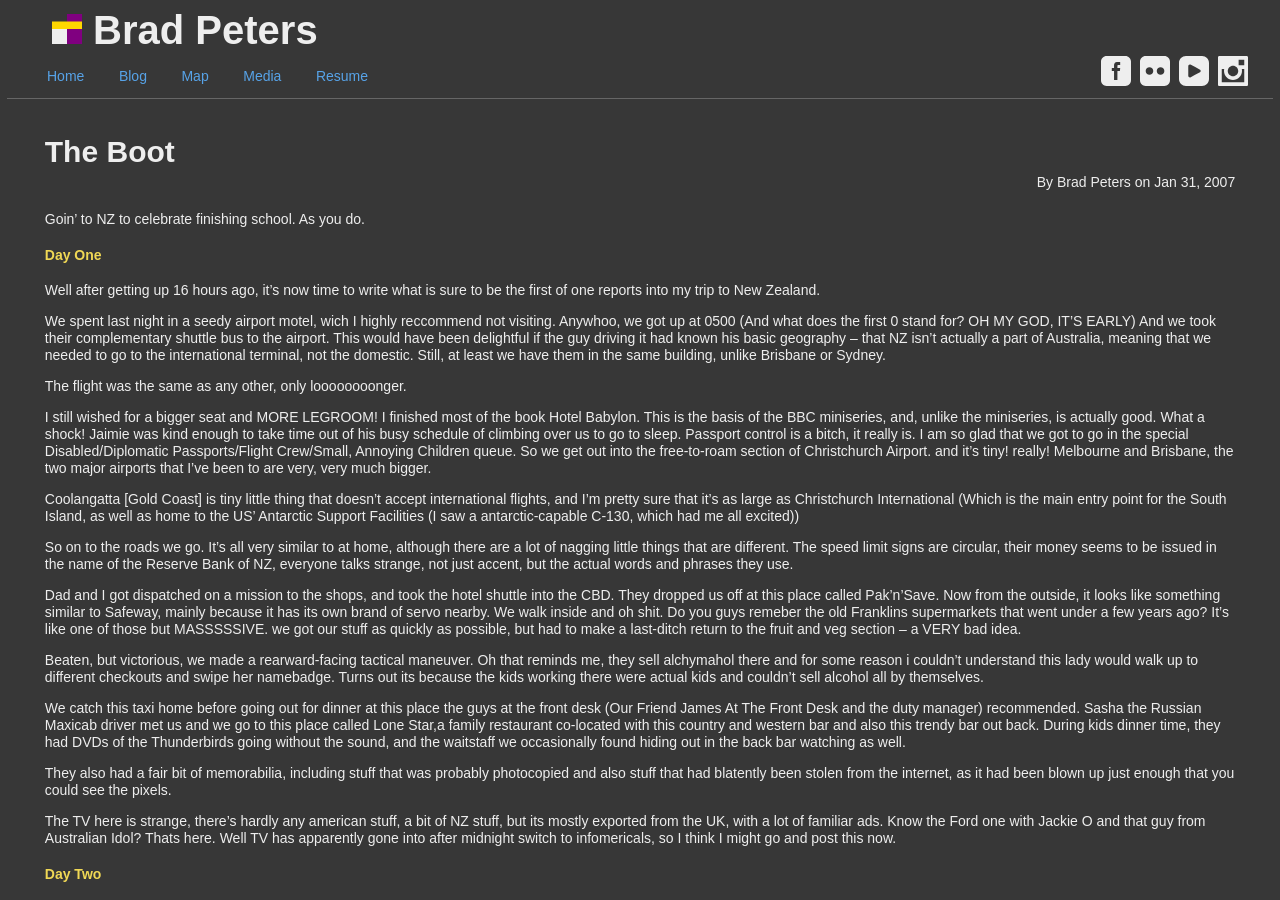
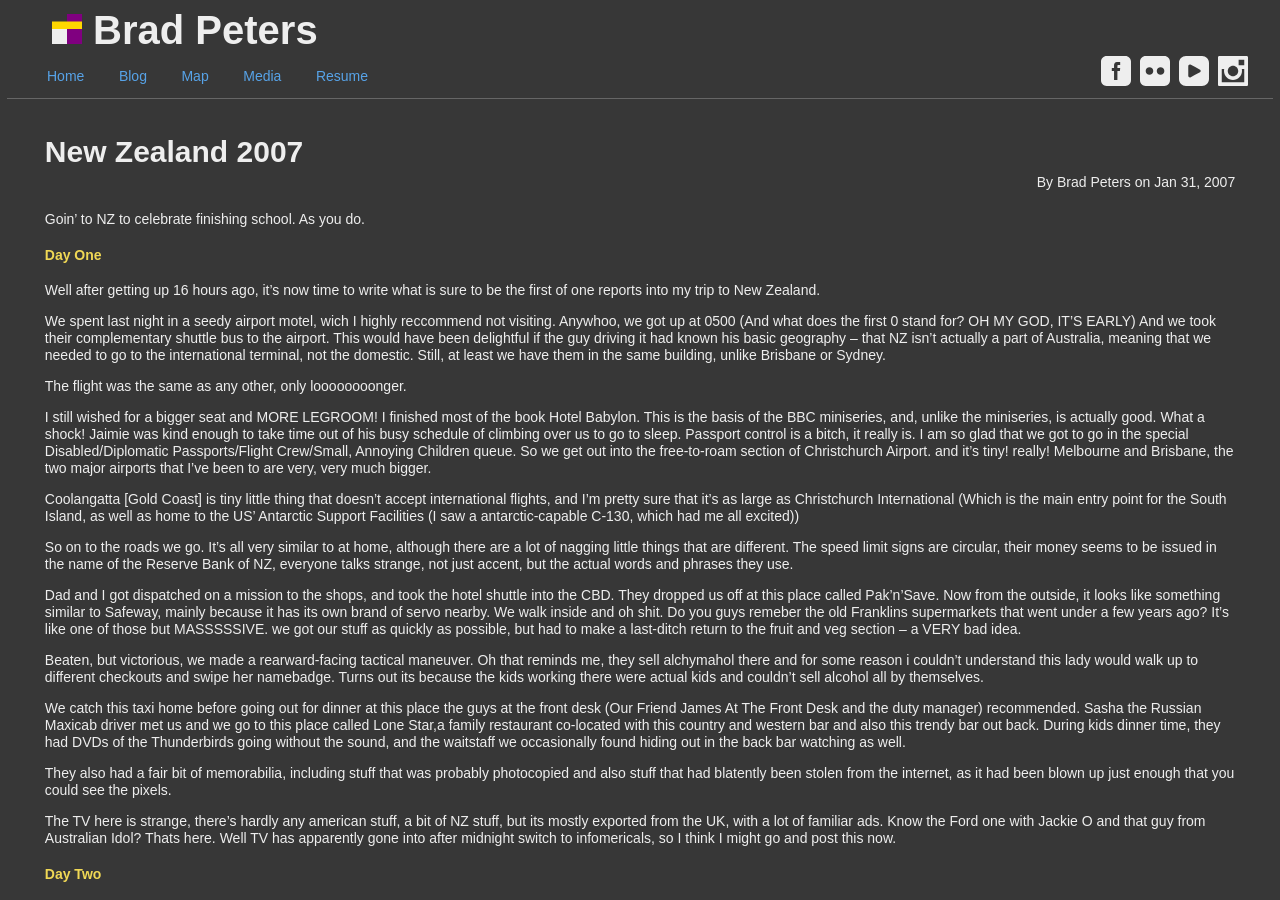
Before and after one commit to ubersejanus/ubersejanus.github.io, a Jekyll site: the page built from blog/_posts/2007-01-31-new-zealand.md, in a window 1280 px wide and 900 px high. Built offline with Jekyll 4.4.1, drawn with Linux system fonts in a browser that asks for light colours; Markdown is read by kramdown in place of the engine named in the settings; comment, search, counter and statistics services are not loaded.

Commit message:
Change the title, dopey

```diff
--- a/blog/_posts/2007-01-31-new-zealand.md
+++ b/blog/_posts/2007-01-31-new-zealand.md
@@ -1,6 +1,6 @@
 ---
 layout: post
-title: The Boot
+title: New Zealand 2007
 author: Brad Peters
 date:   2007-01-31 12:00:00
 section: blog
```
